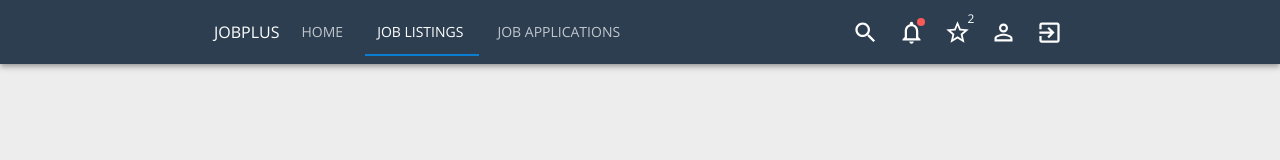
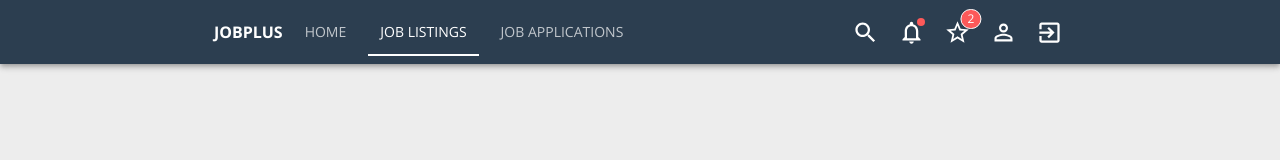
Before and after one commit to collins-adhola/jobplus_react_frontend, a React (Create React App) app: page / in a window 1280 px wide. Shown: the top 160 px of the page. Built offline with nearby package versions, Linux system fonts and the light colour scheme.

Commit message:
add Drawer to Navbar

```diff
--- a/src/App.js
+++ b/src/App.js
@@ -1,8 +1,8 @@
+// eslint-disable-next-line
 import logo from './logo.svg';
 import './App.css';
 import { BrowserRouter, useHistory } from 'react-router-dom';
 import Navbar from './components/Navbar';
-
 
 function App() {
   let history = useHistory();
--- a/src/components/Navbar.js
+++ b/src/components/Navbar.js
@@ -1,4 +1,4 @@
-import { AppBar, Badge, Box, IconButton, Tab, Tabs, Toolbar, Typography, MenuIcon, Hidden } from '@material-ui/core'
+import { AppBar, Badge, Box, IconButton, Tab, Tabs, Toolbar, Typography, Hidden, Drawer, Divider, ListItem, ListItemText, List } from '@material-ui/core'
 import React from 'react'
 import { Link } from "react-router-dom"
 import { makeStyles } from '@material-ui/styles';
@@ -10,18 +10,21 @@ import NotificationsNoneIcon from '@material-ui/icons/NotificationsNone';
 import StarBorderIcon from '@material-ui/icons/StarBorder';
 import PersonOutlineIcon from '@material-ui/icons/PersonOutline';
 import ExitToAppIcon from '@material-ui/icons/ExitToApp';
-// import MenuIcon from "@material-ui/icons/Menu";
+import MenuIcon from "@material-ui/icons/Menu";
+
+
+
+import ChevronLeftIcon from '@material-ui/icons/ChevronLeft';
 
 
 
 const useStyles = makeStyles((theme) => ({
   container: {
     ...theme.container
-    // border: '1px yellow dotted'
+
     },
   iconWrap: {
     marginLeft: 'auto',
-    // border: '1px red dotted',
     '& .MuiButtonBase-root': {
       marginLeft: '13px'
     },
@@ -39,7 +42,26 @@ const useStyles = makeStyles((theme) => ({
   hamburger: {
     fontSize: '35px',
     marginRight:'10px'
-  }
+  },
+  logo: {
+    ...theme.fonts.bold
+  },
+  badge: {
+    backgroundColor: theme.palette.error.main,
+    border: '1px white solid',
+  },
+  indicator: {
+    backgroundColor: theme.palette.common.light,
+  },
+  drawerHeader: {
+    display: 'flex',
+    justifyContent: 'flex-end',
+    alignItems: 'center',
+    padding: theme.spacing(0, 1),
+    // necessary for content to be below app bar
+    ...theme.mixins.toolbar,
+  },
+
 }));
 
 
@@ -56,13 +78,13 @@ export default function Navbar() {
             color='inherit'
             arial-label = 'menu'
             >
-            {/* < MenuIcon className={classes.hamburger}/> */}
+            < MenuIcon className={classes.hamburger}/>
           </IconButton>
 
       </Hidden>
-      <Typography component='h6'> JOBPLUS </Typography>
+      <Typography component='h6' className={classes.logo}> JOBPLUS </Typography>
       <Hidden smDown>
-        <Tabs value={1} className={classes.tabs}>
+        <Tabs value={1} className={classes.tabs} classes={{indicator: classes.indicator}}>
           <Tab
             key={0}
             label={'Home'}
@@ -71,6 +93,7 @@ export default function Navbar() {
           />
           <Tab
             key={1}
+
             label={'Job Listings'}
             component={Link}
             to = {'/job-listings'}
@@ -96,7 +119,7 @@ export default function Navbar() {
           </IconButton>
 
           <IconButton size="small" component={Link} to={'/saved-jobs'} color='inherit' edge={'start'}>
-            <Badge badgeContent={2}>
+            <Badge badgeContent={2} classes={{badge: classes.badge}}>
               <StarBorderIcon />
             </Badge>
           </IconButton>
@@ -113,6 +136,45 @@ export default function Navbar() {
       </Toolbar>
 
     </AppBar>
+      <Drawer variant="persistent" anchor="left" open={false}>
+        <div className={classes.drawerHeader}>
+          <IconButton>
+            <ChevronLeftIcon />
+          </IconButton>
+        </div>
+          <Divider />
+        <List>
+          <ListItem
+            key={0}
+            component={Link}
+            to={'/'}
+            selected={true}
+            button>
+             <ListItemText primary={'Home'} />
+          </ListItem>
+
+          <ListItem
+            key={1}
+            component={Link}
+            to={'/job-listings'}
+            selected={false}
+            button>
+             <ListItemText primary={'Job Listings'} />
+          </ListItem>
+
+          <ListItem
+            key={2}
+            component={Link}
+            to={'/job-applications'}
+            selected={false}
+            button>
+             <ListItemText primary={'Job Applications'} />
+          </ListItem>
+        </List>
+      </Drawer>
+
+
+
    </Box>
   )
 }
```
